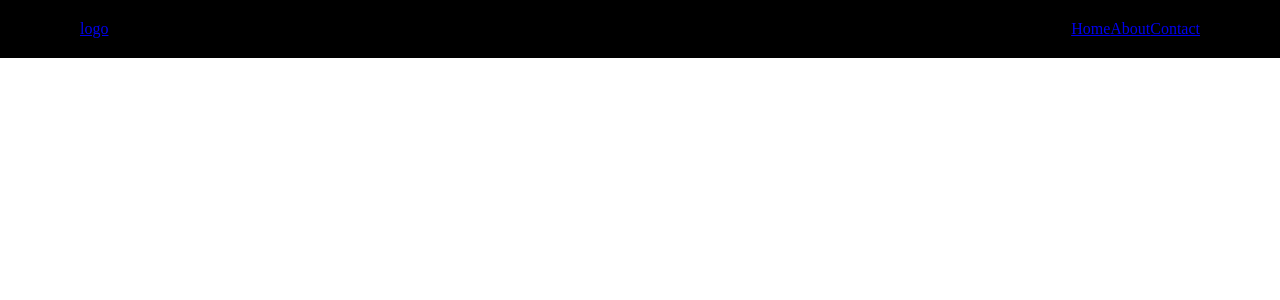
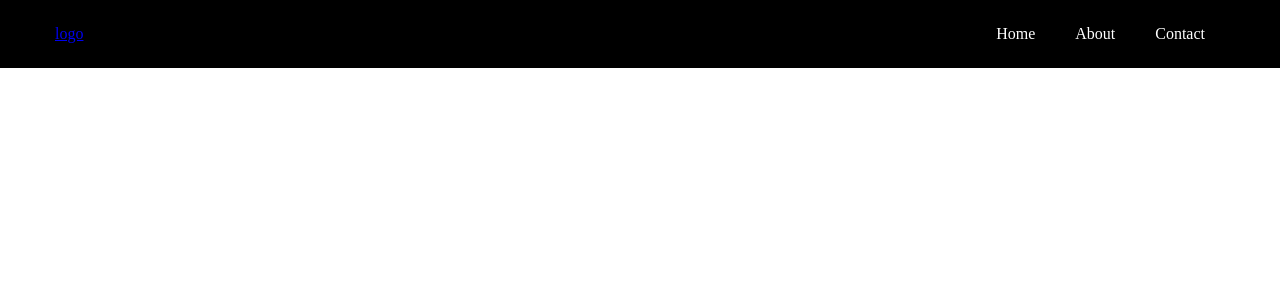
Before and after one commit to wsu-awscloudclub/AWSCloudClubPortfolio, a React (Create React App) app in the folder aws-cloud-club-portfolio/: page / in a window 1280 px wide. Shown: the top 300 px of the page. Built offline with nearby package versions, Linux system fonts and the light colour scheme.

Commit message:
changed spacing and made the text look a little nicer

```diff
--- a/aws-cloud-club-portfolio/src/components/Navbar/Navbar.css
+++ b/aws-cloud-club-portfolio/src/components/Navbar/Navbar.css
@@ -3,5 +3,11 @@ nav{
     align-items:center;
     justify-content: space-between;
     background: #000;
-    padding: 20px 80px;
+    padding: 25px 55px;
 }
+
+#links a{
+    text-decoration: none;
+    color: #fff;
+    padding: 0px 20px;
+}
```
